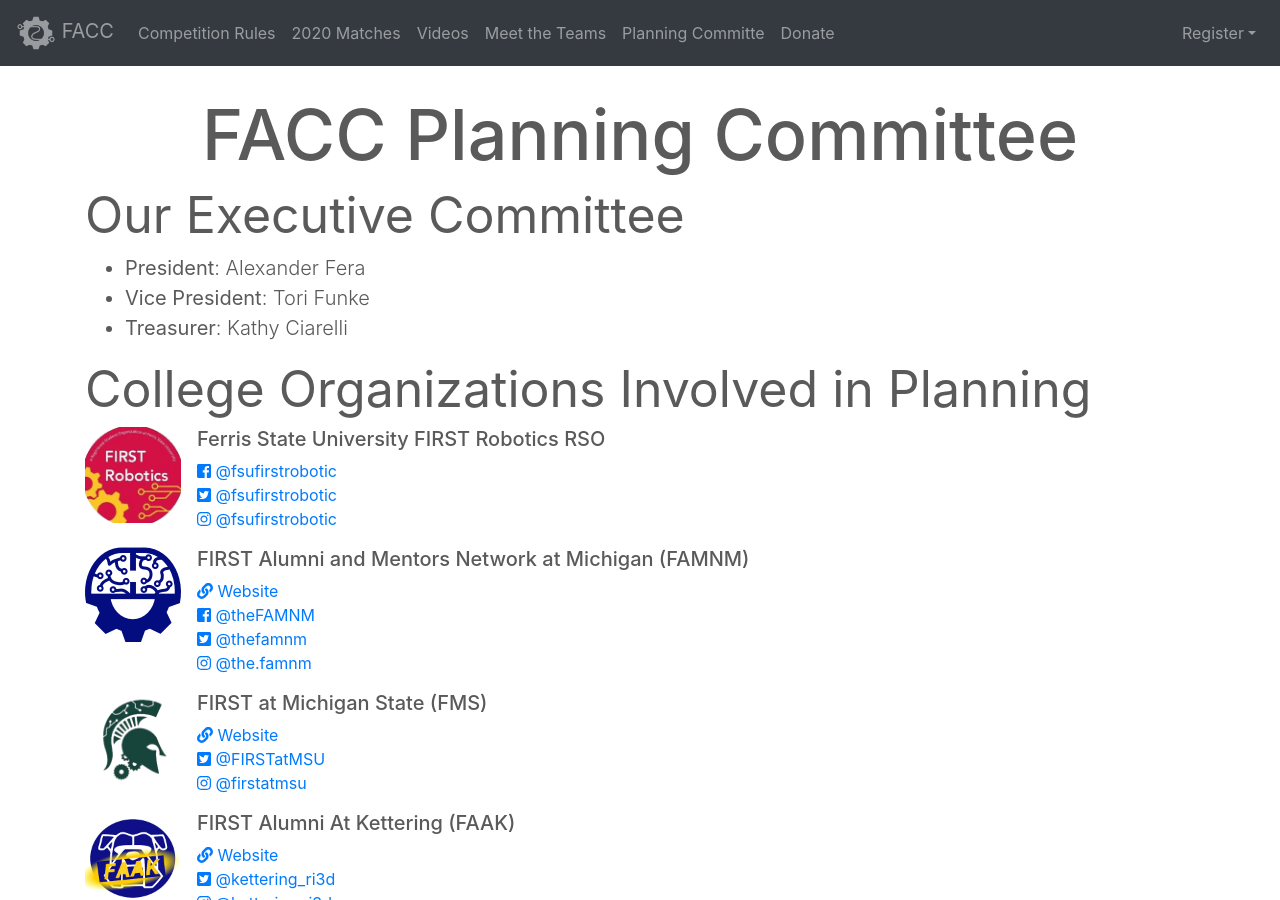
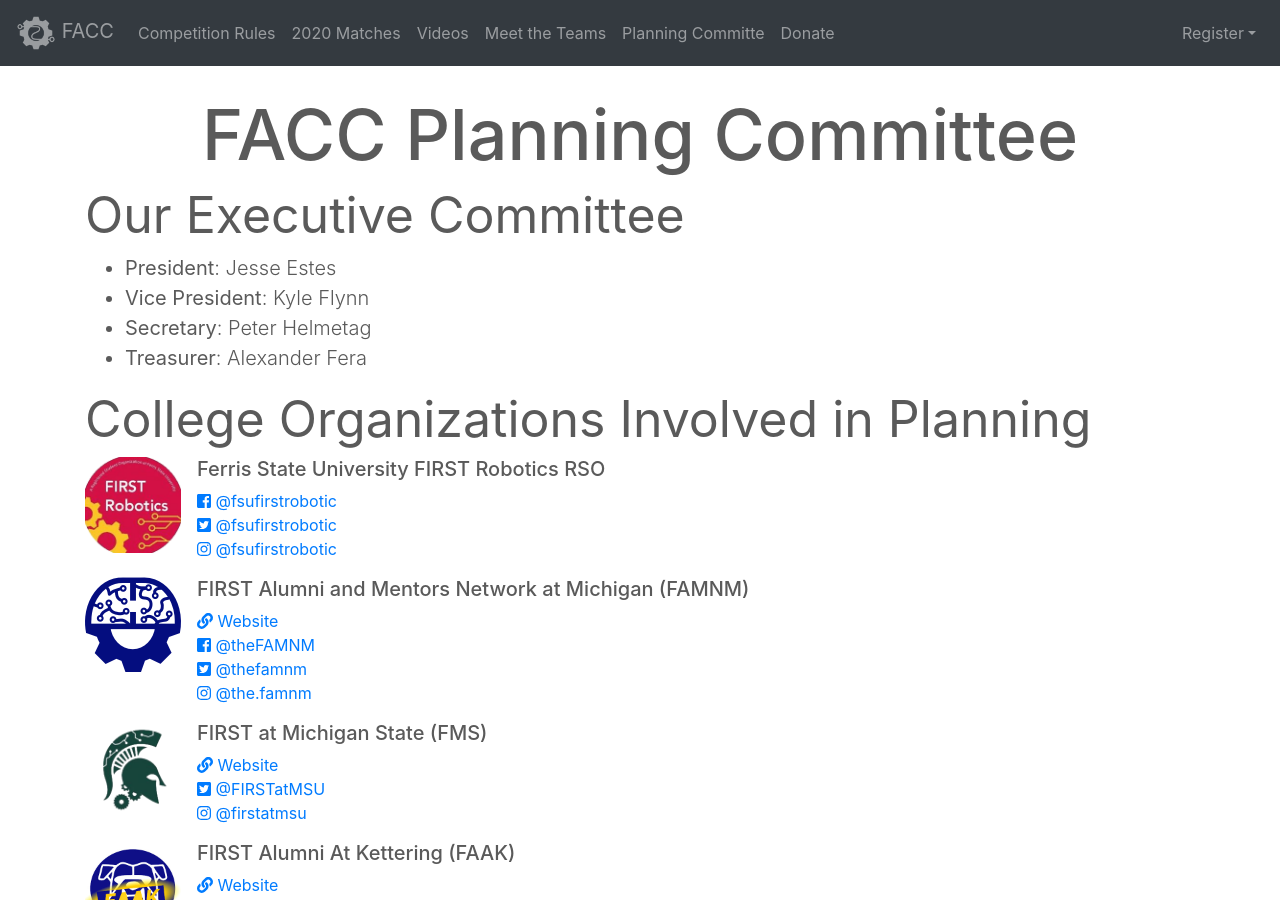
Before and after one commit to FAMNM/facc-website, a Jekyll site: the page built from about.html, in a window 1280 px wide and 900 px high. Built offline with Jekyll 4.4.1, drawn with Linux system fonts in a browser that asks for light colours; nearby versions of some CDN libraries.

Commit message:
Updated Directors

```diff
--- a/about.html
+++ b/about.html
@@ -35,9 +35,10 @@
 
         <h2>Our Executive Committee</h2>
         <ul class="lead mx-auto">
-            <li><b>President</b>: Alexander Fera</li>
-            <li><b>Vice President</b>: Tori Funke</li>
-            <li><b>Treasurer</b>: Kathy Ciarelli</li>
+            <li><b>President</b>: Jesse Estes</li>
+            <li><b>Vice President</b>: Kyle Flynn</li>
+            <li><b>Secretary</b>: Peter Helmetag</li>
+            <li><b>Treasurer</b>: Alexander Fera</li>
         </ul>
 
         <div class="featurette member-orgs mx-auto">
```
